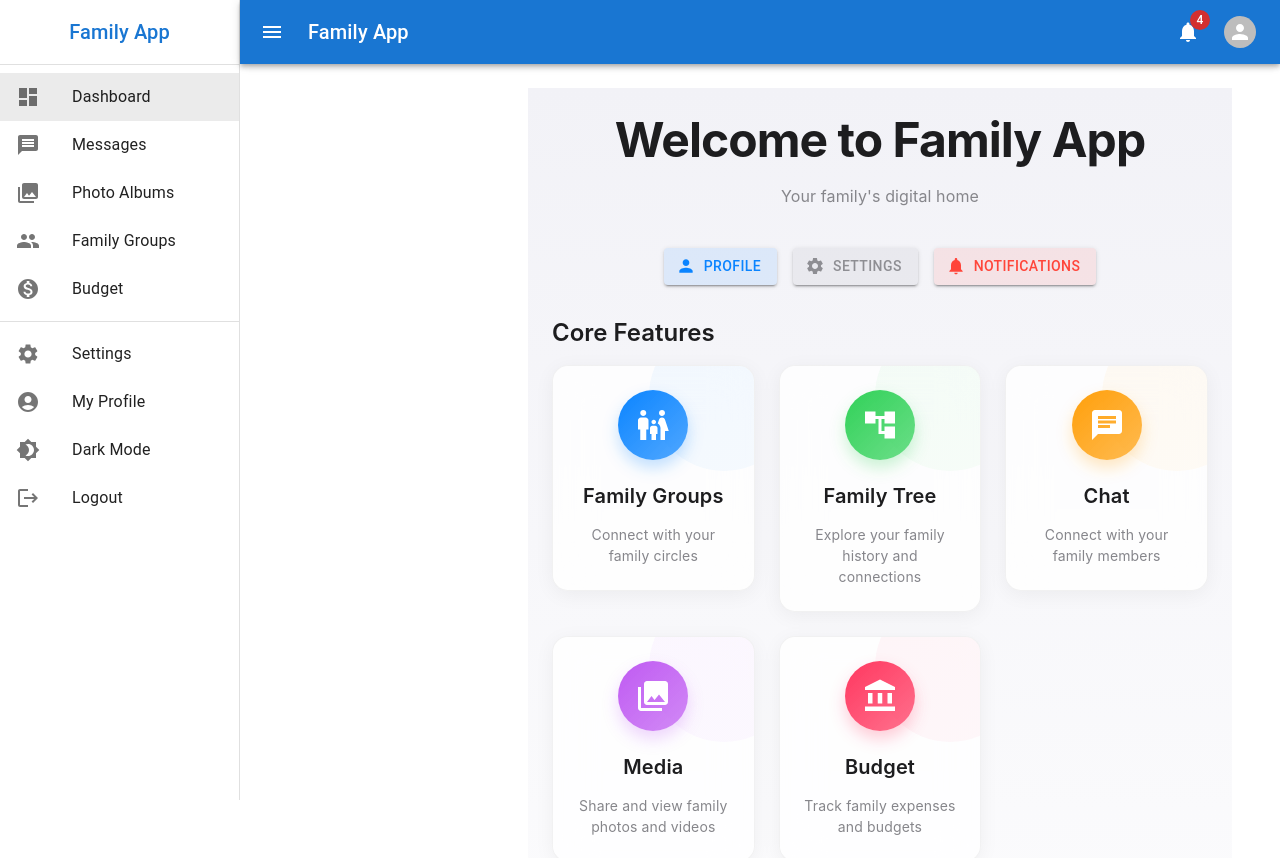
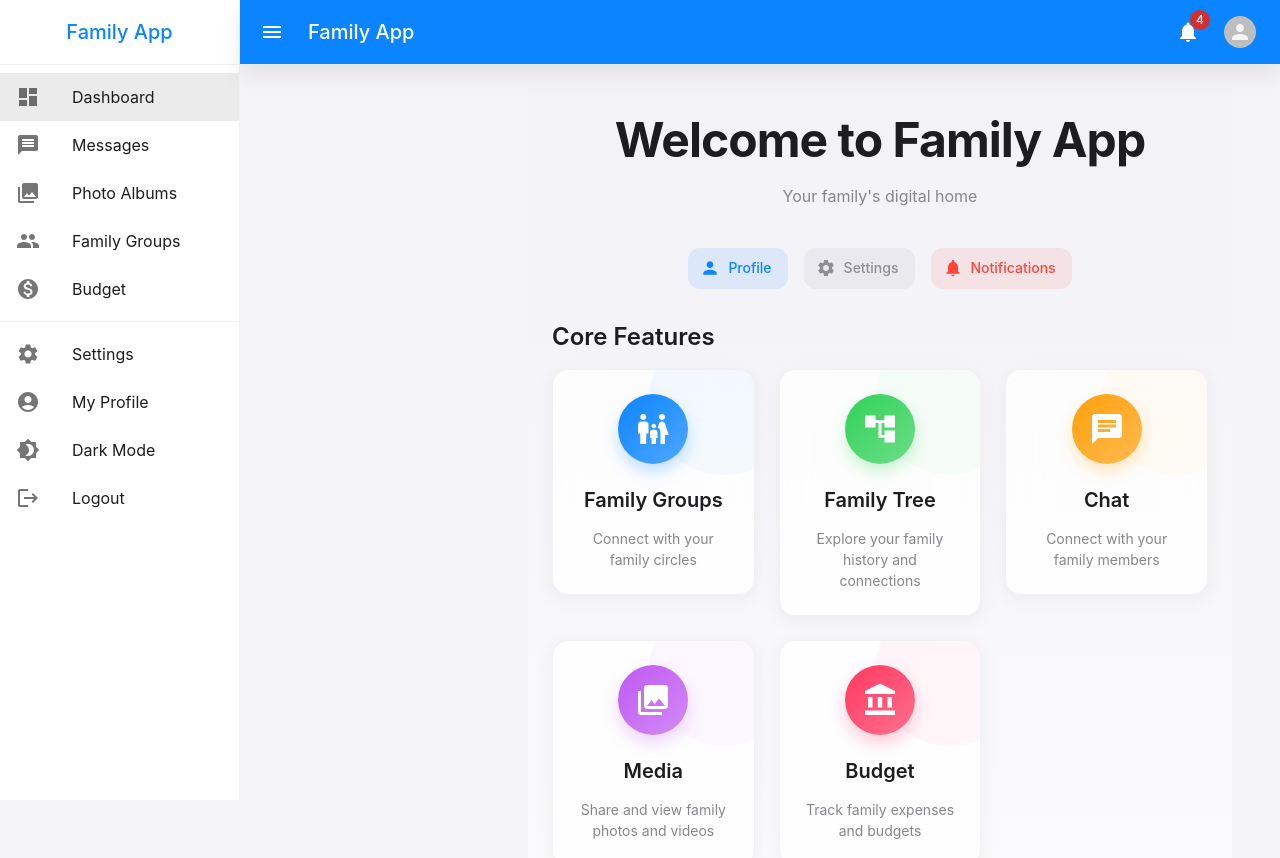
Before and after one commit to bazzzaka/family-app, a React (Create React App) app in the folder frontend/: page / in a window 1280 px wide. Shown: the top 858 px of the page. Built offline with nearby package versions, Linux system fonts and the light colour scheme; no server answers; sample sign-in values are in the browser's storage.

Commit message:
Update App.js with Apple-inspired design enhancements, including new color palette, typography adjustments, and component style overrides for buttons and cards. Improved dark mode support and added custom shadows for a refined UI experience.

```diff
--- a/frontend/src/App.js
+++ b/frontend/src/App.js
@@ -53,14 +53,97 @@ const App = () => {
     palette: {
       mode: darkMode ? 'dark' : 'light',
       primary: {
-        main: '#1976d2',
+        main: '#0A84FF', // Apple blue
       },
       secondary: {
-        main: '#f50057',
+        main: '#FF375F', // Apple pink
+      },
+      background: {
+        default: darkMode ? '#1c1c1e' : '#f5f5f7',
+        paper: darkMode ? '#2c2c2e' : '#ffffff',
+      },
+      text: {
+        primary: darkMode ? '#ffffff' : '#1d1d1f',
+        secondary: darkMode ? 'rgba(255, 255, 255, 0.7)' : '#86868b',
+      },
+      divider: darkMode ? 'rgba(255, 255, 255, 0.1)' : 'rgba(0, 0, 0, 0.05)',
+    },
+    typography: {
+      fontFamily: '-apple-system, BlinkMacSystemFont, "SF Pro Text", "Segoe UI", Roboto, Helvetica, Arial, sans-serif',
+      h1: {
+        fontFamily: '-apple-system, BlinkMacSystemFont, "SF Pro Display", "Segoe UI", Roboto, Helvetica, Arial, sans-serif',
+        fontWeight: 700,
+        letterSpacing: '-0.015em',
+      },
+      h2: {
+        fontFamily: '-apple-system, BlinkMacSystemFont, "SF Pro Display", "Segoe UI", Roboto, Helvetica, Arial, sans-serif',
+        fontWeight: 700,
+        letterSpacing: '-0.01em',
+      },
+      h3: {
+        fontFamily: '-apple-system, BlinkMacSystemFont, "SF Pro Display", "Segoe UI", Roboto, Helvetica, Arial, sans-serif',
+        fontWeight: 600,
+        letterSpacing: '-0.005em',
+      },
+      h4: {
+        fontFamily: '-apple-system, BlinkMacSystemFont, "SF Pro Display", "Segoe UI", Roboto, Helvetica, Arial, sans-serif',
+        fontWeight: 600,
+      },
+      h5: {
+        fontFamily: '-apple-system, BlinkMacSystemFont, "SF Pro Display", "Segoe UI", Roboto, Helvetica, Arial, sans-serif',
+        fontWeight: 600,
+      },
+      h6: {
+        fontFamily: '-apple-system, BlinkMacSystemFont, "SF Pro Display", "Segoe UI", Roboto, Helvetica, Arial, sans-serif',
+        fontWeight: 500,
+      },
+      button: {
+        textTransform: 'none',
+        fontWeight: 500,
       },
     },
-    typography: {
-      fontFamily: '"Roboto", "Helvetica", "Arial", sans-serif',
+    shape: {
+      borderRadius: 12,
+    },
+    shadows: [
+      'none',
+      '0px 2px 4px rgba(0, 0, 0, 0.05)',
+      '0px 4px 8px rgba(0, 0, 0, 0.06)',
+      '0px 8px 16px rgba(0, 0, 0, 0.07)',
+      '0px 12px 24px rgba(0, 0, 0, 0.08)',
+      // ...keep other shadows from default theme
+    ],
+    components: {
+      MuiButton: {
+        styleOverrides: {
+          root: {
+            borderRadius: '12px',
+            padding: '8px 16px',
+            transition: 'all 0.2s ease',
+          },
+          contained: {
+            boxShadow: 'none',
+            '&:hover': {
+              boxShadow: '0px 4px 8px rgba(0, 0, 0, 0.1)',
+            },
+          },
+        },
+      },
+      MuiCard: {
+        styleOverrides: {
+          root: {
+            borderRadius: '16px',
+            boxShadow: '0px 4px 20px rgba(0, 0, 0, 0.08)',
+          },
+        },
+      },
+      MuiPaper: {
+        styleOverrides: {
+          rounded: {
+            borderRadius: '16px',
+          },
+        },
+      },
     },
   });
 
```
